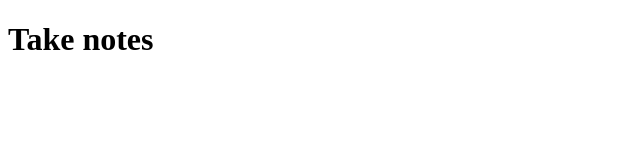
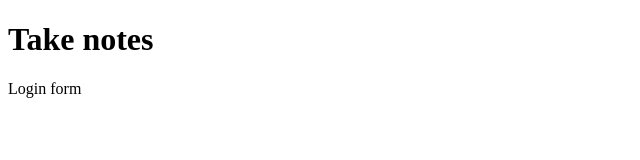
Before and after one commit to no-phil/noteTakingAppSample, a plain HTML site: page index.html in a window 1280 px wide. Shown: the full height of the page, 0-640 px from the left. Drawn offline with Linux system fonts and the light colour scheme.

Commit message:
Login form

```diff
--- a/index.html
+++ b/index.html
@@ -7,5 +7,6 @@
 </head>
 <body>
     <h1>Take notes</h1>
+    Login form
 </body>
 </html>
```
Also changed, not shown: login.html (added, +1 -0 lines), log.txt (added).
